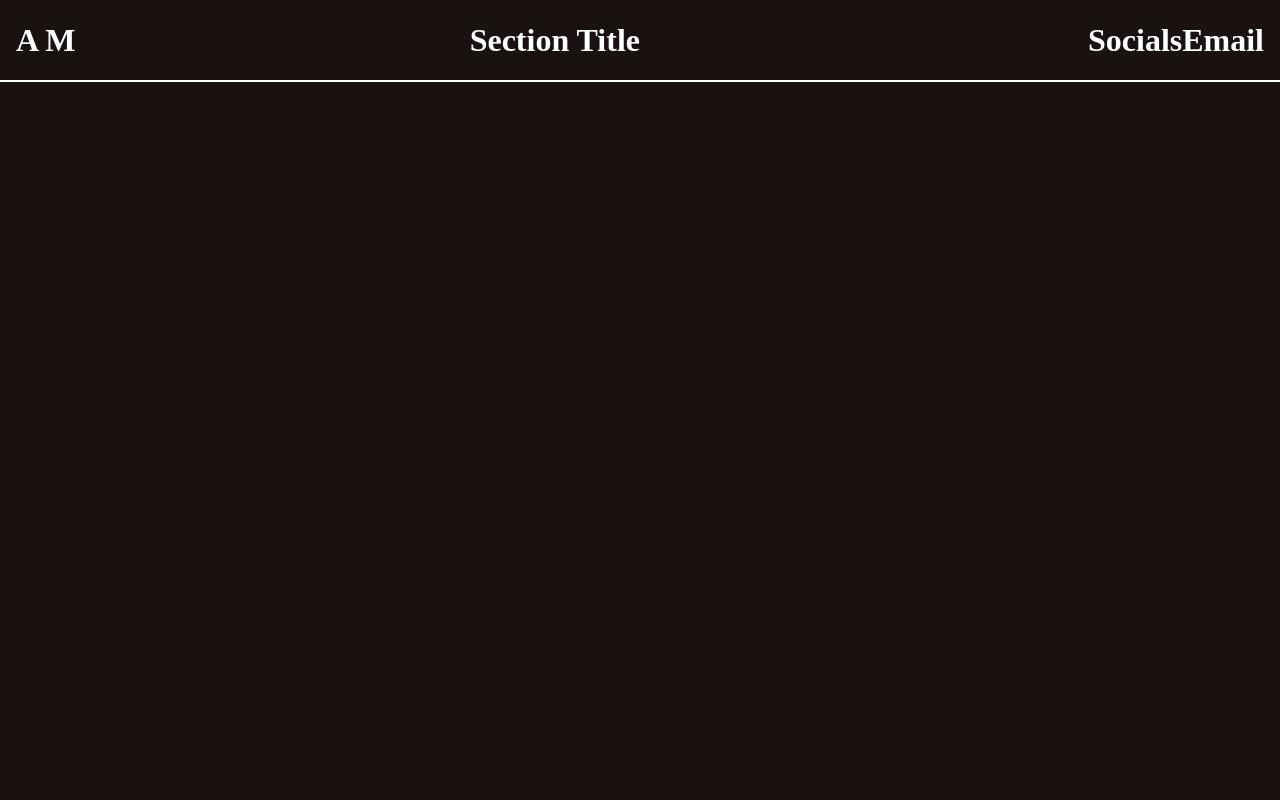
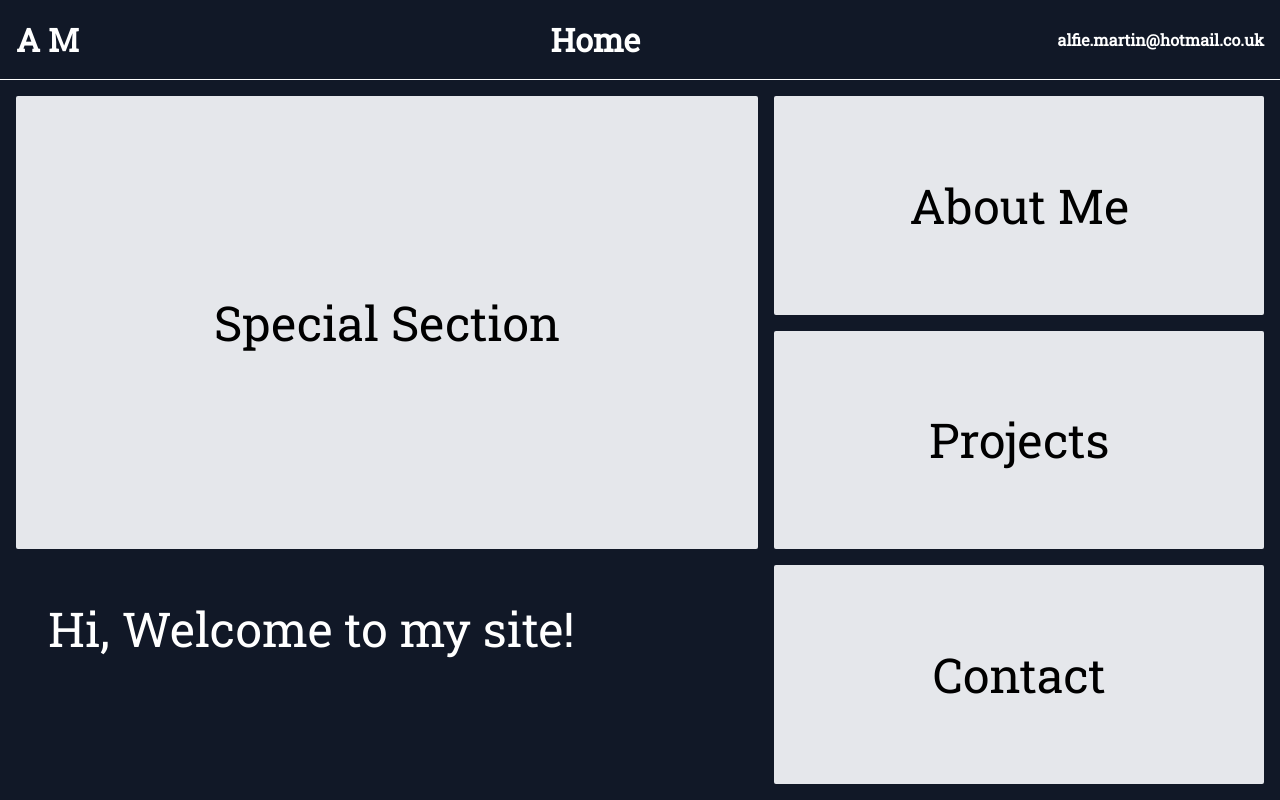
Before and after one commit to alfiemartin/april-percy, a Next.js app: page / in a window 1280 px wide. Built offline with nearby package versions, Linux system fonts and the light colour scheme.

Commit message:
intro bare

```diff
--- a/components/IntroSection/IntroSection.js
+++ b/components/IntroSection/IntroSection.js
@@ -2,7 +2,17 @@ import React from "react";
 import styles from "./IntroSection.module.scss";
 
 const IntroSection = () => {
-  return <div className={styles.INTRO}></div>;
+  return (
+    <div className={styles.INTRO}>
+      <div className={styles.introGrid}>
+        <div className={styles.special}>Special Section</div>
+        <div className={styles.about}>About Me</div>
+        <div className={styles.projects}>Projects</div>
+        <div className={styles.text}>Hi, Welcome to my site!</div>
+        <div className={styles.contact}>Contact</div>
+      </div>
+    </div>
+  );
 };
 
 export default IntroSection;
--- a/components/IntroSection/IntroSection.module.scss
+++ b/components/IntroSection/IntroSection.module.scss
@@ -6,4 +6,54 @@
   width: 100%;
   background: $navbar-color;
   color: white;
+
+  padding: 1rem;
 }
+
+.introGrid {
+  display: grid;
+  width: 100%;
+  height: 100%;
+  gap: 1rem;
+  color: black;
+
+  grid-template-columns: repeat(5, 1fr);
+  grid-template-rows: repeat(3, 1fr);
+
+  & > div {
+    background: #e5e7eb;
+    border-radius: 2px;
+    width: 100%;
+    height: 100%;
+
+    display: grid;
+    place-items: center;
+    font-size: 3rem;
+  }
+
+  & > .special {
+    grid-column: span 3 / span 3;
+    grid-row: span 2 / span 2;
+  }
+
+  & > .about {
+    grid-column: span 2 / span 2;
+  }
+
+  & > .projects {
+    grid-column: span 2 / span 2;
+  }
+
+  & > .text {
+    grid-column: span 3 / span 3;
+    background: none;
+    color: white;
+
+    padding: 2rem;
+    place-items: flex-start flex-start;
+  }
+
+  & > .contact {
+    grid-column: span 2 / span 2;
+  }
+}
--- a/components/NavBar/NavBar.js
+++ b/components/NavBar/NavBar.js
@@ -6,11 +6,11 @@ const NavBar = () => {
     <div className={styles.NAVBAR}>
       <div className={styles.leftSide}>
         <h1>A M</h1>
-        <h1>Section Title</h1>
+        <h1>Home</h1>
       </div>
       <div className={styles.rightSide}>
-        <h1>Socials</h1>
-        <h1>Email</h1>
+        {/* <h1>Socials</h1> */}
+        <h1>alfie.martin@hotmail.co.uk</h1>
       </div>
     </div>
   );
--- a/components/NavBar/NavBar.module.scss
+++ b/components/NavBar/NavBar.module.scss
@@ -8,6 +8,7 @@
   height: $navbar-height;
   background: $navbar-color;
   padding: 1rem;
+  border-bottom: 1px solid white;
 }
 
 .NAVBAR,
@@ -27,4 +28,8 @@
 
 .rightSide {
   justify-content: flex-end;
+
+  & > h1 {
+    font-size: 1rem;
+  }
 }
--- a/styles/Home.module.scss
+++ b/styles/Home.module.scss
@@ -1,5 +1,5 @@
 .HOME {
-  width: 100vw;
-  height: 100vh;
-  overflow-y: hidden;
+  width: 100%;
+  // height: 100vh;
+  // overflow-x: hidden;
 }
--- a/styles/globals.scss
+++ b/styles/globals.scss
@@ -1,10 +1,15 @@
+@import url("https://fonts.googleapis.com/css2?family=Roboto+Slab:wght@300;400&display=swap");
+
 * {
   margin: 0;
   padding: 0;
   box-sizing: border-box;
+
+  font-family: "Roboto Slab", serif;
 }
 
 html,
 body {
   font-size: 16px;
+  overflow-x: hidden;
 }
--- a/styles/variables.scss
+++ b/styles/variables.scss
@@ -1,3 +1,3 @@
-$navbar-color: rgb(26, 17, 17);
+$navbar-color: hsl(221, 39%, 11%);
 $navbar-height: 80px;
-$navbar-vertical-gap: 2px;
+$navbar-vertical-gap: 0px;
```
